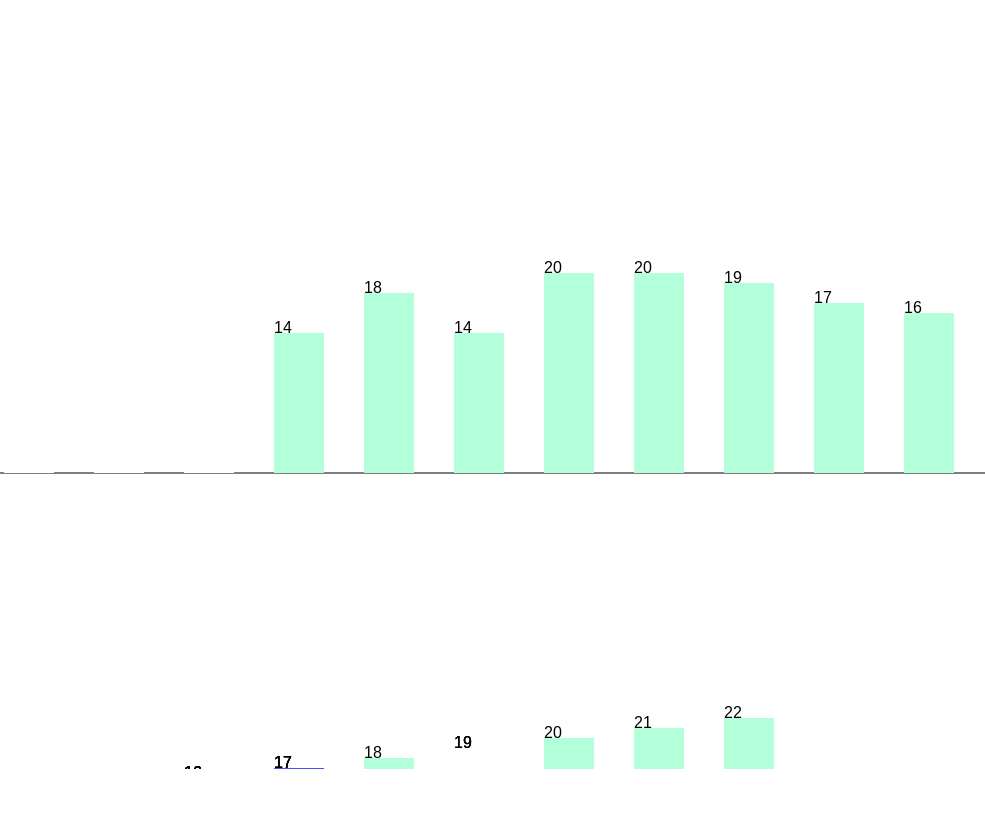
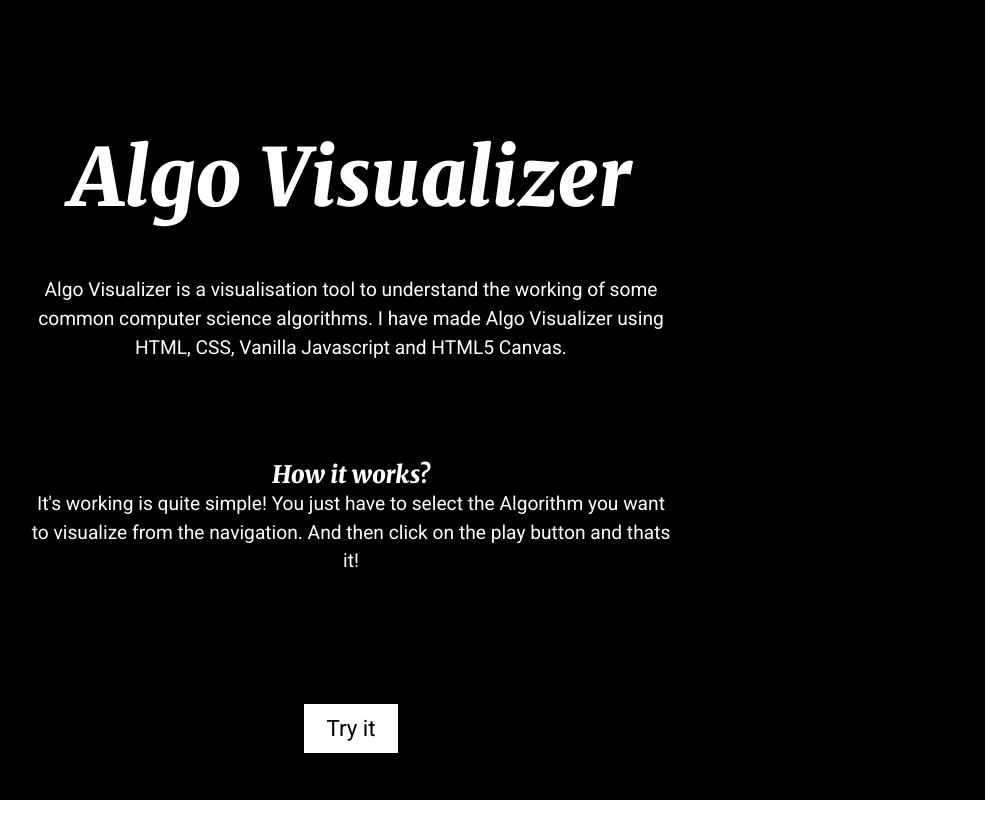
Before and after one commit to Yusuf-gitCollab/AlgoVisualizer, a plain HTML site: page AlgoVisualiser/index.htm in a window 1280 px wide. Shown: the top 821 px of the page, without its empty margins (289-1274 px from the left). Before the commit the page ends 800 px from the top, so only its background shows below. Drawn offline with Linux system fonts and the light colour scheme.

Commit message:
Made the introductory first page

```diff
--- a/AlgoVisualiser/index.htm
+++ b/AlgoVisualiser/index.htm
@@ -3,10 +3,42 @@
 <head>
     <meta charset="UTF-8">
     <meta name="viewport" content="width=device-width, initial-scale=1.0">
+    <link rel="preconnect" href="https://fonts.googleapis.com">
+    <link rel="preconnect" href="https://fonts.gstatic.com" crossorigin>
+    <link href="https://fonts.googleapis.com/css2?family=Merriweather:ital,wght@1,900&family=Roboto&display=swap" rel="stylesheet">
+    <link href="./style.css" rel="stylesheet">
     <title> AlgoVisualizer </title>
 </head>
 <body>
-    <canvas id="myCanvas"></canvas>
+    <section class="introduction">
+        <div class="banner">
+            <h1 class="heading">Algo Visualizer</h1>
+            <div class="banner-para">
+                <p>
+                Algo Visualizer is a visualisation tool to understand the working of some common computer
+                science algorithms. I have made Algo Visualizer using HTML, CSS, Vanilla Javascript and HTML5 Canvas.
+                </p>
+            </div>
+            <div class="banner-para">
+                <h2 class="heading"> How it works? </h2>
+                <p> It's working is quite simple! You just have to select the Algorithm you want to visualize from the navigation.
+                    And then click on the play button and thats it!
+                </p>
+            </div>
+            <div class="btn">
+                <a href="#app"> Try it</a>
+            </div>
+        </div>
+    </section>
+    <div id="app">
+        <div class="navigation">
+            blah blah..
+        </div>
+        <div class="canvas-container">
+            <canvas id="myCanvas"></canvas>
+        </div>
+    </div>
+
     <script type="module" src="./scripts/canvas.js"> </script>
 </body>
 </html>
--- /dev/null
+++ b/AlgoVisualiser/style.css
@@ -0,0 +1,57 @@
+* {
+    margin:0;
+    padding: 0;
+    box-sizing: border-box;
+
+}
+
+html {
+  scroll-behavior: smooth;
+}
+
+.heading {
+  font-family: 'Merriweather', sans-serif;
+}
+
+.introduction {
+  height: 100vh;
+  display: flex;
+  justify-content: center;
+  align-items: center;
+  background: black;
+  color: white;
+}
+
+.banner {
+  text-align: center;
+  font-family:  'Roboto', sans-serif;
+  max-width: 50%;
+}
+
+.banner h1 {
+  font-size: 5rem;
+}
+
+.banner-para {
+  padding: 3em 0;
+}
+
+.banner-para p {
+  font-size: 1.2rem;
+  line-height: 1.5;
+}
+
+.banner .btn {
+  position: relative;
+  top: 5em;
+}
+
+.banner .btn a{
+  display: inline-block;
+  text-align: center;
+  text-decoration: none;
+  font-size: 1.4rem;
+  padding: 0.5em 1em;
+  background: white;
+  color: black;
+}
```
